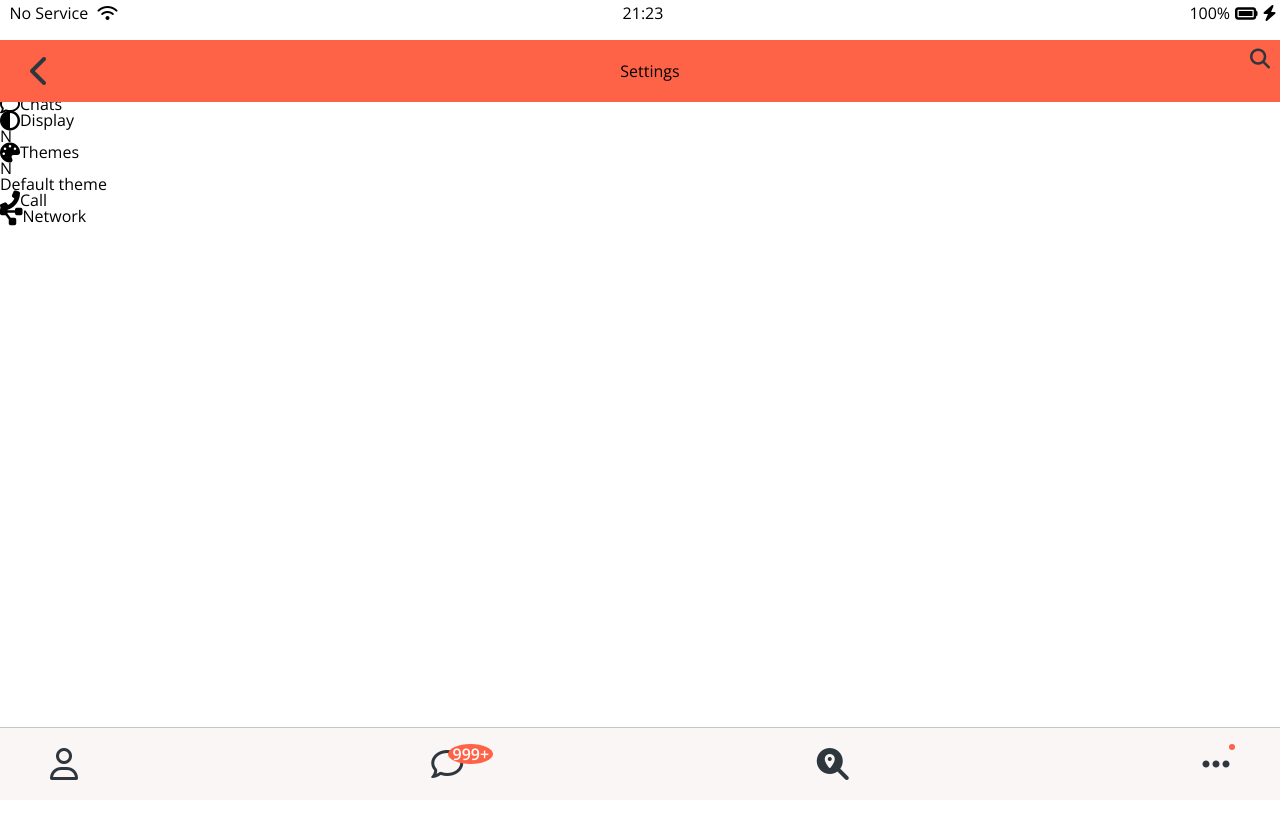
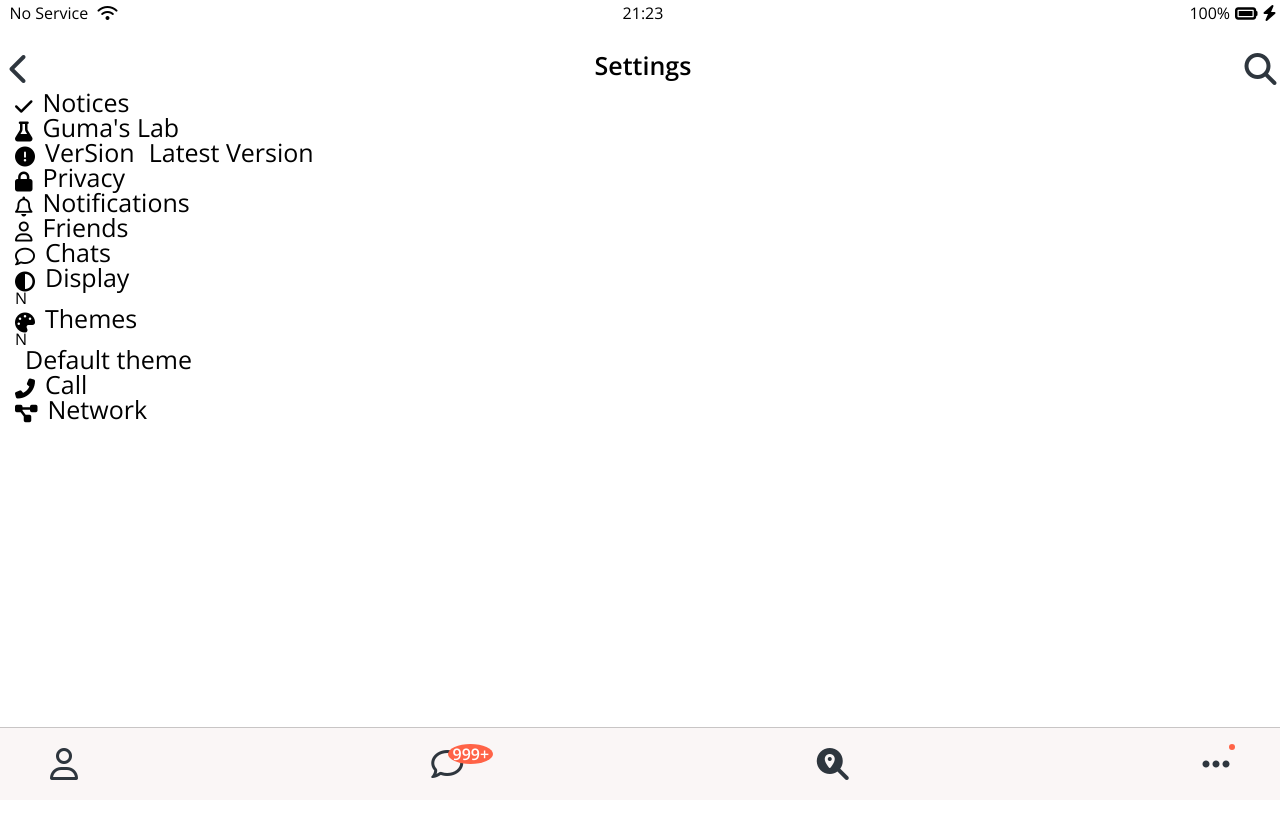
Before and after one commit to Kozy5/kokoa-clone-2021, a plain HTML site: page settings.html in a window 1280 px wide. Shown: the top 818 px of the page. Drawn offline with nearby package versions, Linux system fonts and the light colour scheme.

Commit message:
settings screen header modify item font, padding mofify

```diff
--- a/css/screens/settings.css
+++ b/css/screens/settings.css
@@ -1,11 +1,12 @@
 .settings-screen__header {
-  display: flex;
-  justify-content: space-between;
-  align-items: center;
-  width: 100%;
-  padding: 15px 30px;
-  background-color: tomato;
-  position: fixed;
-  top: 5%;
-  box-sizing: border-box;
+  top: 6%;
+  padding-bottom: 0px;
 }
+.settings-screen__header__title {
+  font-size: 25px;
+  font-weight: bold;
+}
+.setting-screen_item span {
+  font-size: 25px;
+  margin-left: 10px;
+}
--- a/css/styles.css
+++ b/css/styles.css
@@ -28,3 +28,6 @@ body {
 .main-screen {
   padding: 0px var(--horizontal-space);
 }
+.main-screen-settings {
+  padding-top: 90px;
+}
--- a/settings.html
+++ b/settings.html
@@ -8,6 +8,7 @@
     <title>Settings - Guma Talk</title>
   </head>
   <body class="bodyheight">
+
     <div class="status-bar">
       <div class="status-bar__column">
         <span>No Service</span>
@@ -22,22 +23,27 @@
         <i class="fas fa-bolt"></i>
       </div>
     </div>
-
-    <header class="settings-screen__header">
-      <div class="settings-screen__header-back">
-        <a class="settings-screen__header__back-icon" href="friedns.html"><i class="fas fa-chevron-left fa-2x"></i></a>
+    <header>
+    <div class="status-bar settings-screen__header">
+      <div class="status-bar__column settings-screen__header-back">
+        <a class="settings-screen__header__back-icon" href="friends.html"">
+          <abbr title="뒤로가기"><i class="fas fa-chevron-left fa-2x"></i></abbr></a>
       </div>
-      <h1 class="settings-screen__header__title">Settings</h1>
-      <div class="screen-header__icons settings-screen-header__icon">
-        <ul class ="screen-header__list">
-          <li class="screen-header__btn">
-            <a href="#"><abbr title="통합검색"><i class="fas fa-search fa-lg"></i></abbr>
+      <div class="status-bar__column settings-screen__header__title">
+        <span>Settings</span>
+      </div>
+      <div class="status-bar__column settings-screen-header__icon">
+        <ul class ="settings-screen-header__list">
+          <li class="settings-screen-header__btn">
+            <a href="#"><abbr title="통합검색"><i class="fas fa-search fa-2x"></i></abbr>
             </a></li>
         </ui>
       </div>
-    </header>
+    </div>
+  </header>
 
-    <main>
+
+    <main class="main-screen main-screen-settings">
       <div class="setting-screen">
         <div class="setting-screen_items">
           <div class="setting-screen_item"><i class="fas fa-check fa-lg"></i><span>Notices</span></div>
```
